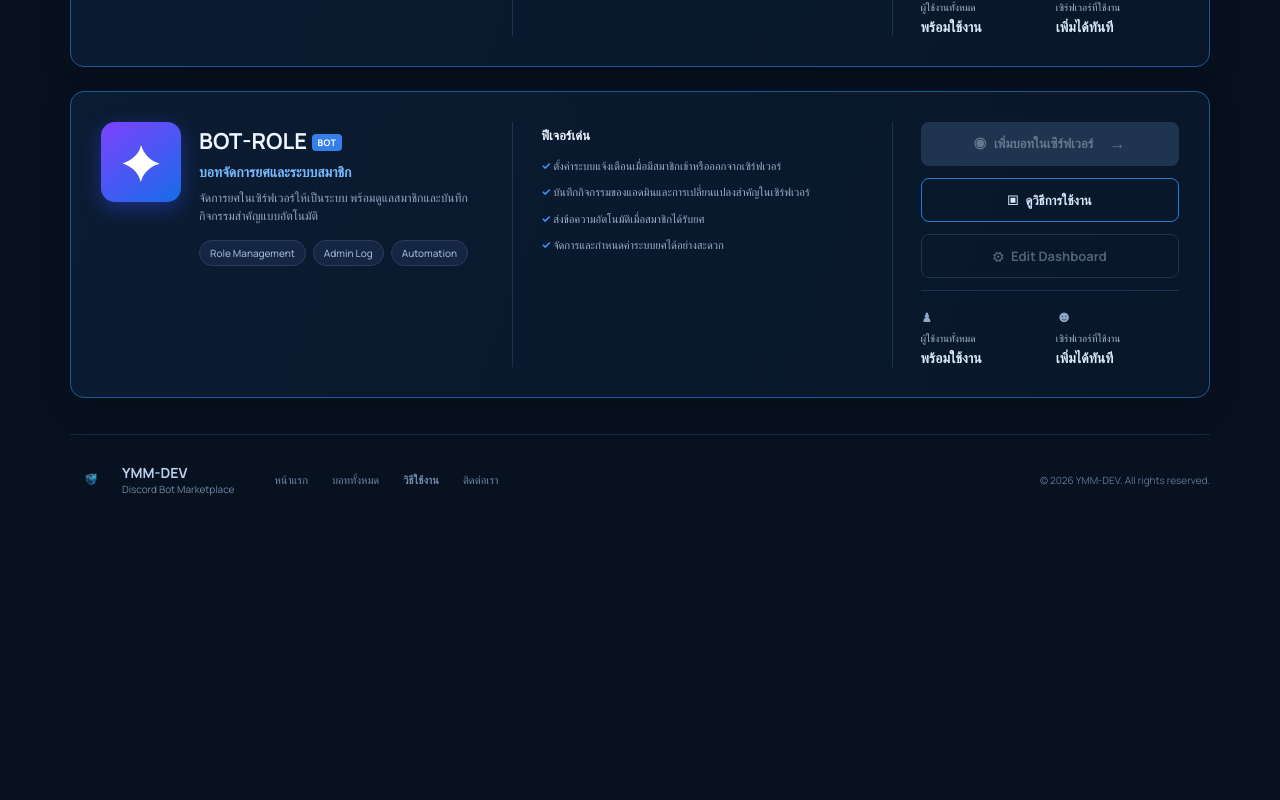
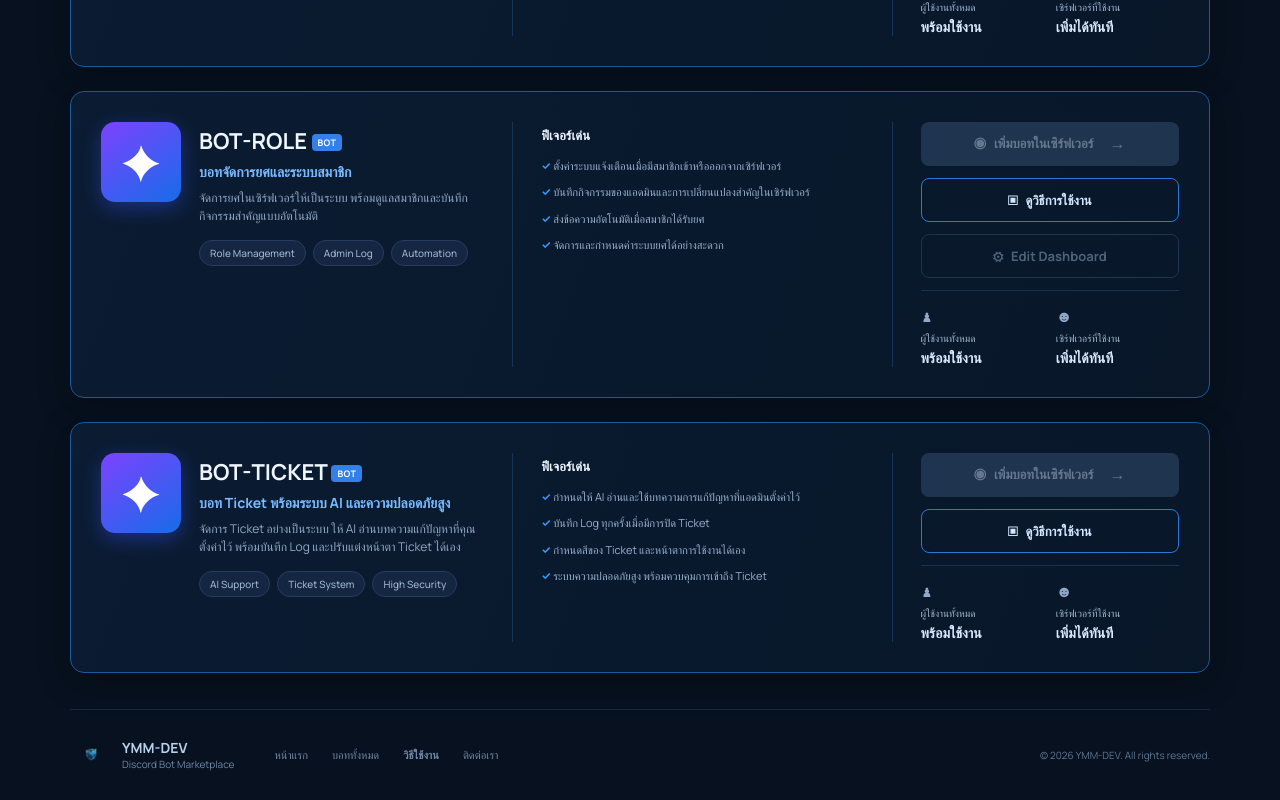
Before and after one commit to iso112011111-tech/YMM-DEV, a Next.js app: page / in a window 1280 px wide. Shown: the part 1119-1919 px from the top of the page. Before the commit the page ends 1644 px from the top, so only its background shows below. Built offline with nearby package versions, Linux system fonts and the light colour scheme; no server answers.

Commit message:
update07

```diff
--- a/data/siteData.ts
+++ b/data/siteData.ts
@@ -40,6 +40,8 @@ export const SITE_CONFIG = {
       "https://discord.com/oauth2/authorize?client_id=1546427258711838741&permissions=8&integration_type=0&scope=bot",
     roleBotInvite:
       "https://discord.com/oauth2/authorize?client_id=1546475860478005268&permissions=8&integration_type=0&scope=bot",
+    ticketBotInvite:
+      "https://discord.com/oauth2/authorize?client_id=1546731977271677001&permissions=8&integration_type=0&scope=bot",
     roleBotDashboard: "https://ymm-dev.vercel.app/dashboard",
   },
 } as const;
@@ -215,8 +217,30 @@ export const ROLE_BOT: BotConfig = {
   ],
 };
 
+export const TICKET_BOT: BotConfig = {
+  name: "BOT-TICKET",
+  type: "BOT",
+  headline: "บอท Ticket พร้อมระบบ AI และความปลอดภัยสูง",
+  description:
+    "จัดการ Ticket อย่างเป็นระบบ ให้ AI อ่านบทความแก้ปัญหาที่คุณตั้งค่าไว้ พร้อมบันทึก Log และปรับแต่งหน้าตา Ticket ได้เอง",
+  tags: ["AI Support", "Ticket System", "High Security"],
+  features: [
+    "กำหนดให้ AI อ่านและใช้บทความการแก้ปัญหาที่แอดมินตั้งค่าไว้",
+    "บันทึก Log ทุกครั้งเมื่อมีการปิด Ticket",
+    "กำหนดสีของ Ticket และหน้าตาการใช้งานได้เอง",
+    "ระบบความปลอดภัยสูง พร้อมควบคุมการเข้าถึง Ticket",
+  ],
+  stats: {
+    users: "พร้อมใช้งาน",
+    servers: "เพิ่มได้ทันที",
+  },
+  inviteUrl: SITE_CONFIG.links.ticketBotInvite,
+  guideSteps: [],
+};
+
 export const BOT_CATALOG: readonly BotConfig[] = [
   FEATURED_BOT,
   WELCOME_BOT,
   ROLE_BOT,
+  TICKET_BOT,
 ];
```
